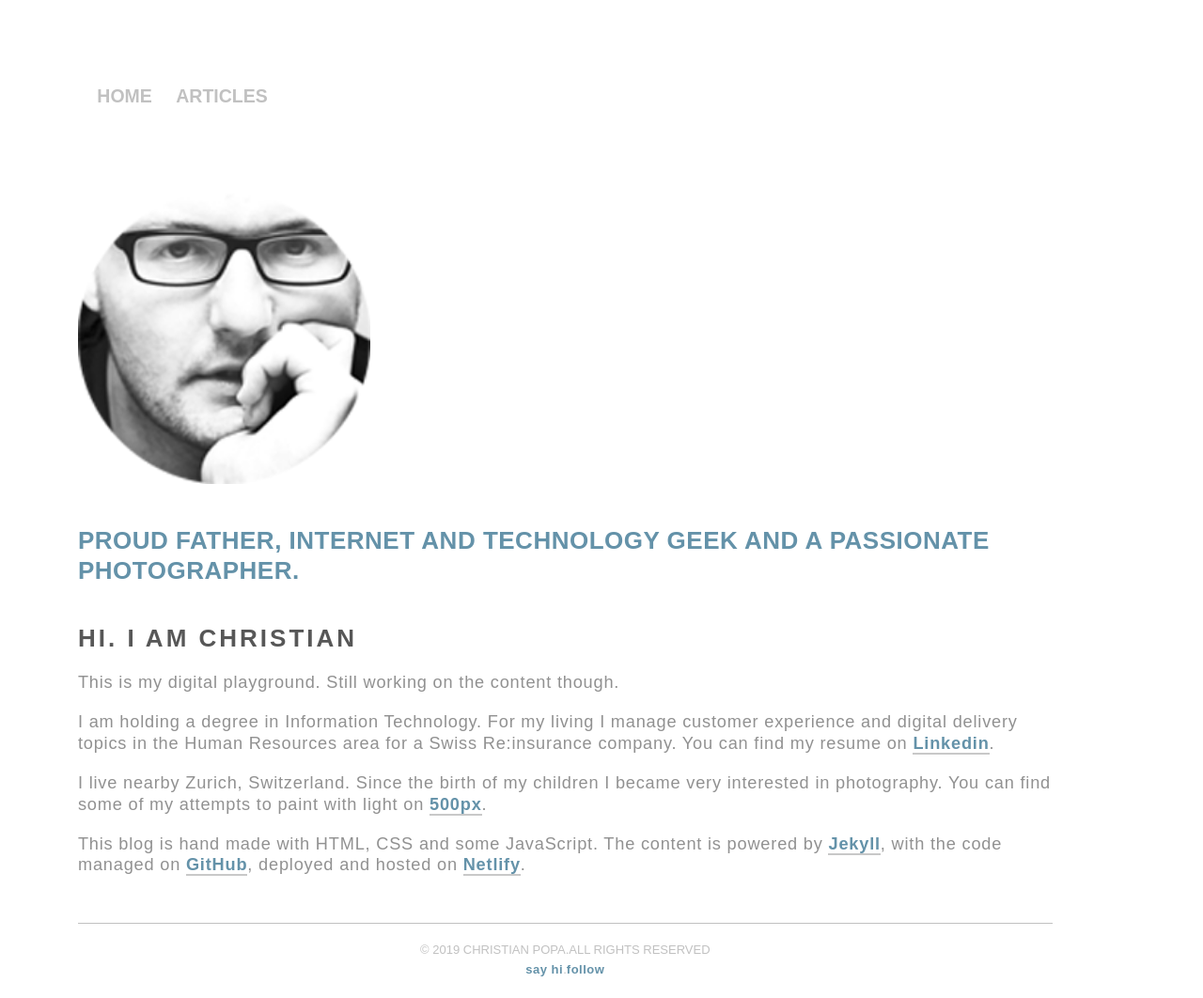
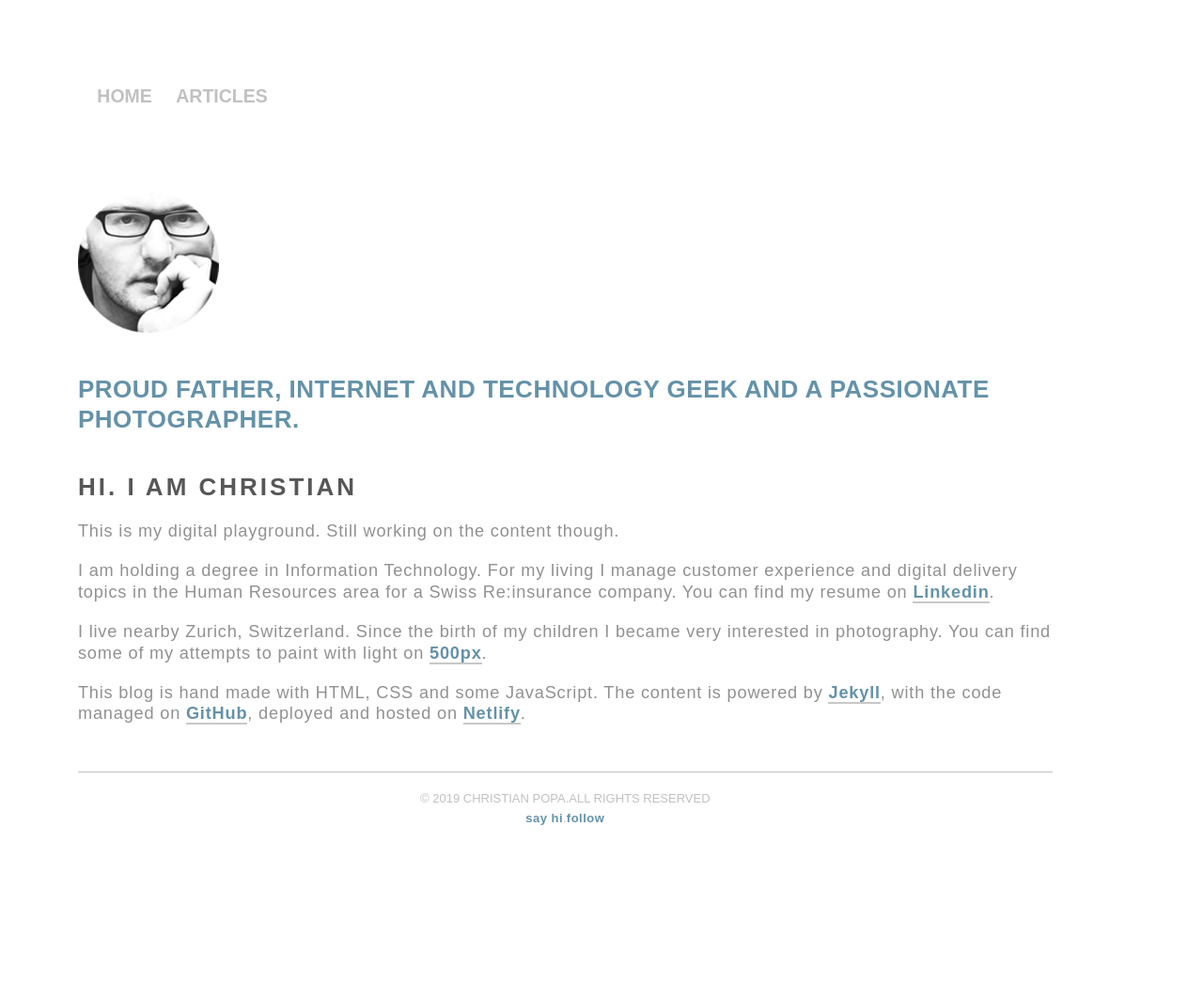
Before and after one commit to cristego/cristego.github.io, a Jekyll site: the page built from about.md, in a window 1280 px wide. Shown: the whole page at 94% size. Built offline with Jekyll 4.4.1, drawn with Linux system fonts in a browser that asks for light colours; after the commit the page ends 901 px from its top, so only the background shows below that.

Commit message:
update logo

```diff
--- a/css/core.css
+++ b/css/core.css
@@ -346,7 +346,7 @@ footer {
 }
 
 #about_img img {
-	width: 30%;
+	width: 150px;
 	height: auto;
 }
 
```
